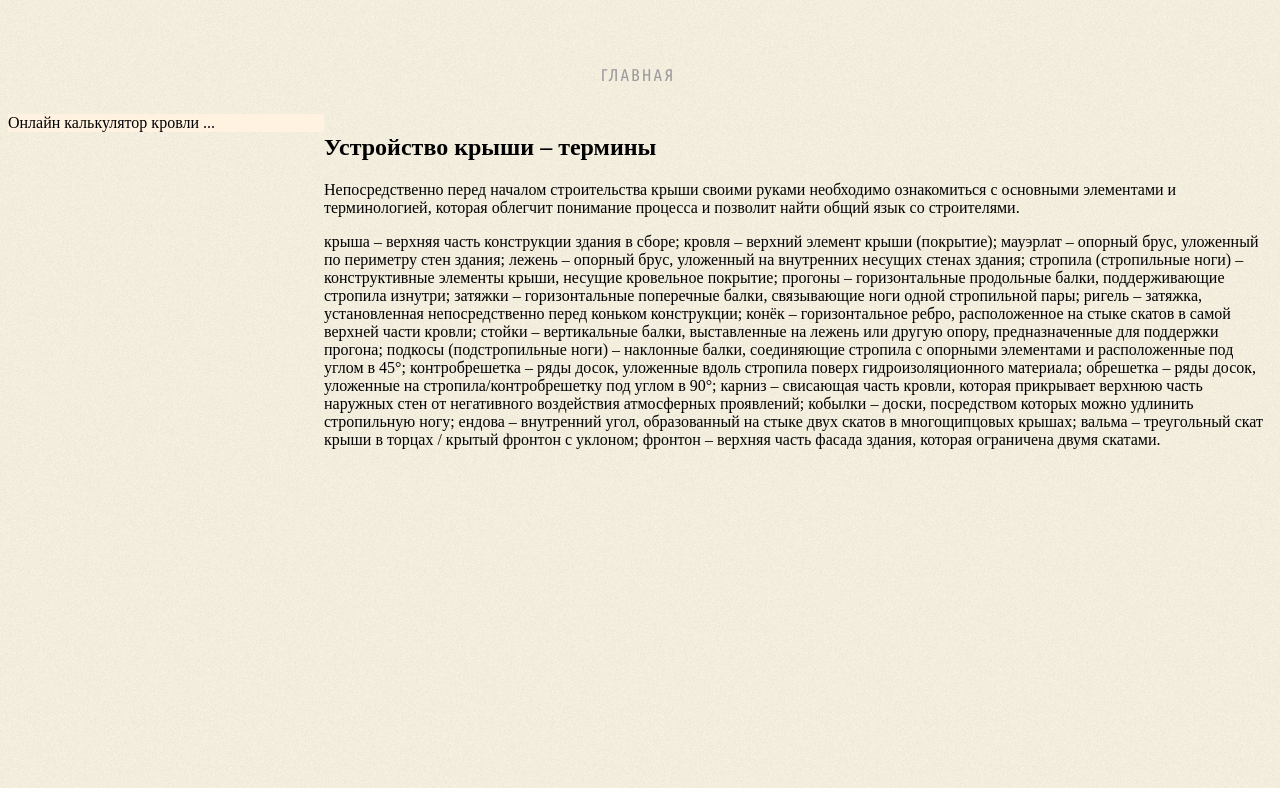
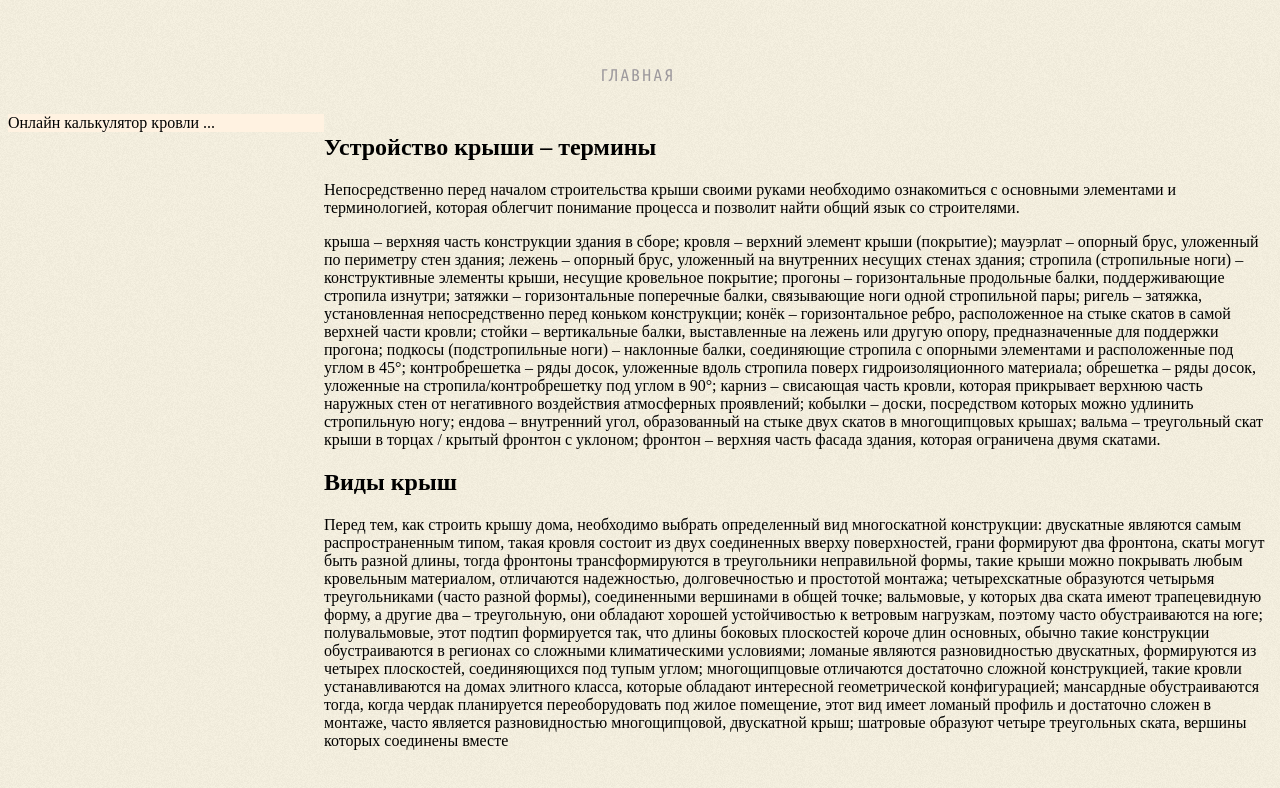
Before and after one commit to tchkk/house, a plain HTML site: page Крыша.htm in a window 1280 px wide. Drawn offline with Linux system fonts and the light colour scheme.

Commit message:
Update Крыша.htm

```diff
--- a/Крыша.htm
+++ b/Крыша.htm
@@ -41,6 +41,18 @@
 ендова – внутренний угол, образованный на стыке двух скатов в многощипцовых крышах;
 вальма – треугольный скат крыши в торцах / крытый фронтон с уклоном;
 фронтон – верхняя часть фасада здания, которая ограничена двумя скатами.</p>
+		<h2>Виды крыш</h2>
+		<p>Перед тем, как строить крышу дома, необходимо выбрать определенный вид многоскатной конструкции:
+
+двускатные являются самым распространенным типом, такая кровля состоит из двух соединенных вверху поверхностей, грани формируют два фронтона, скаты могут быть разной длины, тогда фронтоны трансформируются в треугольники неправильной формы, такие крыши можно покрывать любым кровельным материалом, отличаются надежностью, долговечностью и простотой монтажа;
+четырехскатные образуются четырьмя треугольниками (часто разной формы), соединенными вершинами в общей точке;
+вальмовые, у которых два ската имеют трапецевидную форму, а другие два – треугольную, они обладают хорошей устойчивостью к ветровым нагрузкам, поэтому часто обустраиваются на юге;
+полувальмовые, этот подтип формируется так, что длины боковых плоскостей короче длин основных, обычно такие конструкции обустраиваются в регионах со сложными климатическими условиями;
+ломаные являются разновидностью двускатных, формируются из четырех плоскостей, соединяющихся под тупым углом;
+многощипцовые отличаются достаточно сложной конструкцией, такие кровли устанавливаются на домах элитного класса, которые обладают интересной геометрической конфигурацией;
+мансардные обустраиваются тогда, когда чердак планируется переоборудовать под жилое помещение, этот вид имеет ломаный профиль и достаточно сложен в монтаже, часто является разновидностью многощипцовой, двускатной крыш;
+шатровые образуют четыре треугольных ската, вершины которых соединены вместе </p>
+
 	</div>
 </div>
  </body>
```
